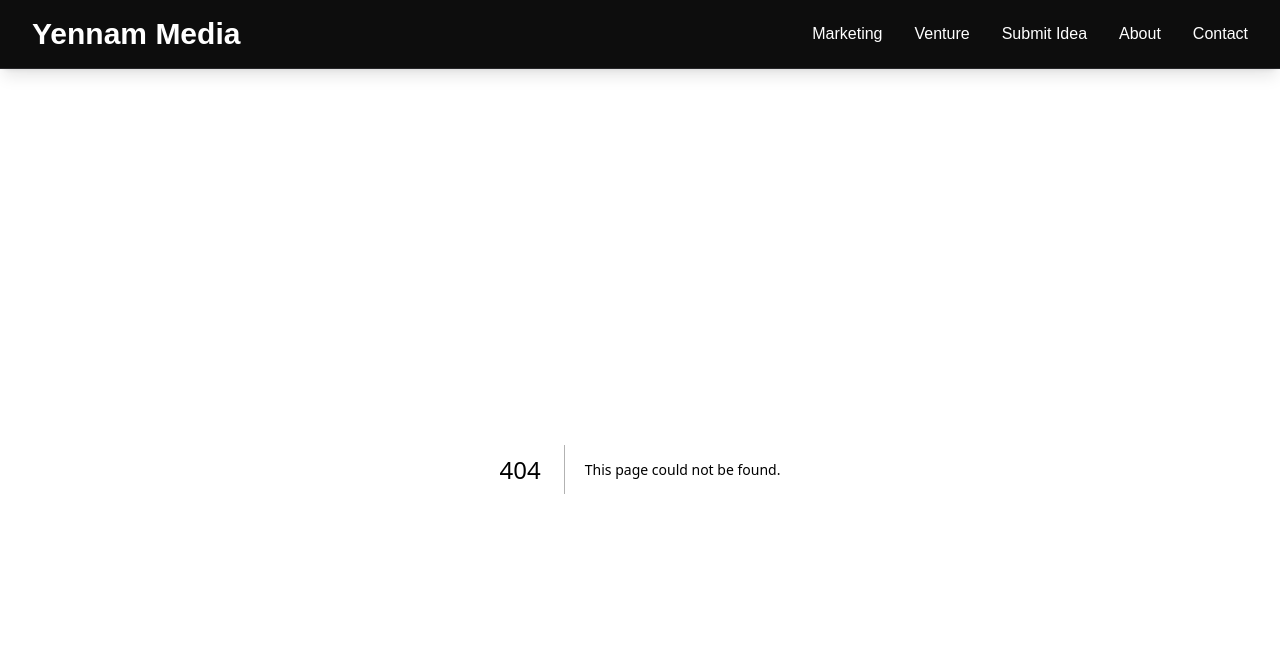
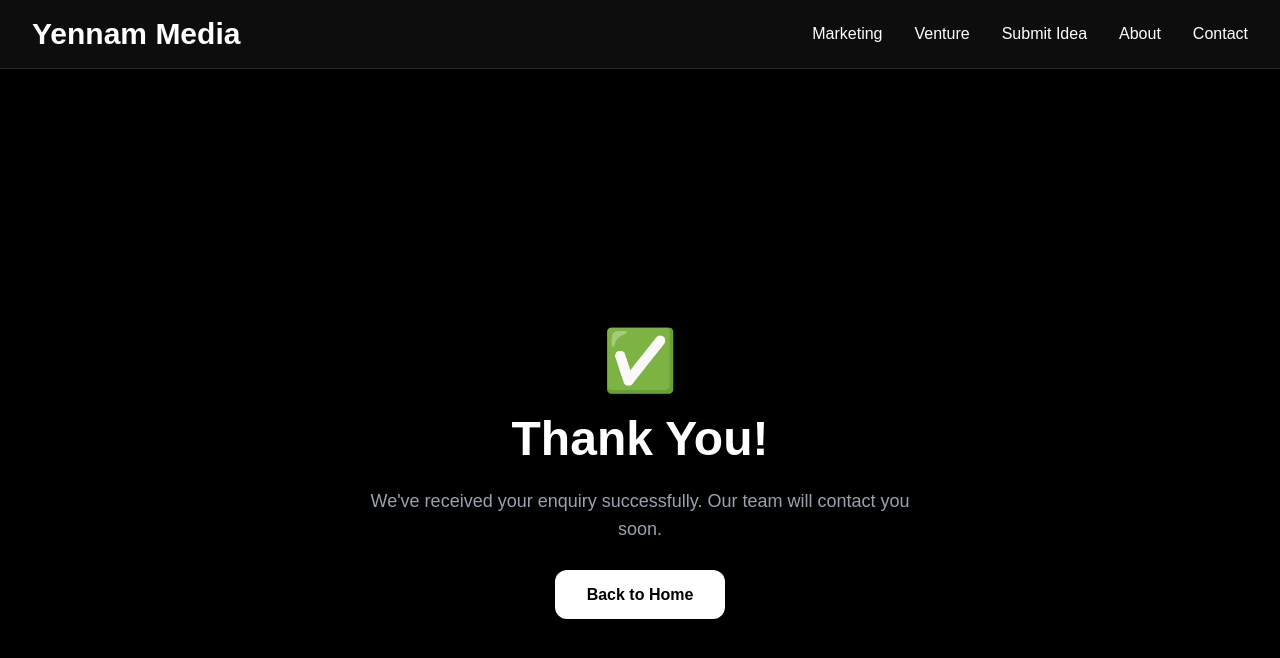
Before and after one commit to Abijeeva2007/yennam-media, a Next.js app: page /contact/success in a window 1280 px wide. Before the commit this address had no page. Shown: the top 658 px of the page. Built offline with nearby package versions, Linux system fonts and the light colour scheme.

Commit message:
Add contact success page

```diff
--- a/src/app/contact/page.tsx
+++ b/src/app/contact/page.tsx
@@ -2,7 +2,7 @@
 import emailjs from "@emailjs/browser";
 import { useState } from "react";
 import { supabase } from "@/lib/supabase";
-
+import { useRouter } from "next/navigation";
 export default function ContactPage() {
   const [form, setForm] = useState({
     name: "",
@@ -10,12 +10,15 @@ export default function ContactPage() {
     message: "",
   });
   const [loading, setLoading] = useState(false);
-  const [success, setSuccess] = useState("");
 
+  const router = useRouter();
   const handleSubmit = async (e: React.FormEvent) => {
   e.preventDefault();
+
   if (loading) return;
+
   setLoading(true);
+
   try {
     const { error } = await supabase
       .from("contact_submissions")
@@ -35,18 +38,20 @@ export default function ContactPage() {
       "Y-RKrLttFI07Nexdv"
     );
 
-    setSuccess("✅ Message sent successfully!");
     setForm({
       name: "",
       email: "",
       message: "",
     });
-    } finally {
-      setLoading(false);
-}
+
+    // Redirect to success page
+    router.push("/contact/success");
+
   } catch (err) {
     console.error(err);
-    alert(JSON.stringify(err));
+    alert("Something went wrong. Please try again.");
+  } finally {
+    setLoading(false);
   }
 };
   return (
@@ -126,11 +131,7 @@ export default function ContactPage() {
              {loading ? "Sending..." : "Send Message"}
             </button>
 
-          {success && (
-            <p className="text-green-500 font-medium">
-              {success}
-            </p>
-          )}
+
 
         </form>
 
--- /dev/null
+++ b/src/app/contact/success/page.tsx
@@ -0,0 +1,29 @@
+import Link from "next/link";
+
+export default function SuccessPage() {
+  return (
+    <main className="min-h-screen bg-black text-white flex items-center justify-center px-6">
+      <div className="max-w-xl text-center">
+
+        <div className="text-6xl mb-6">✅</div>
+
+        <h1 className="text-5xl font-bold mb-6">
+          Thank You!
+        </h1>
+
+        <p className="text-gray-400 text-lg mb-10">
+          We've received your enquiry successfully.
+          Our team will contact you soon.
+        </p>
+
+        <Link
+          href="/"
+          className="bg-white text-black px-8 py-4 rounded-xl font-semibold"
+        >
+          Back to Home
+        </Link>
+
+      </div>
+    </main>
+  );
+}
```
